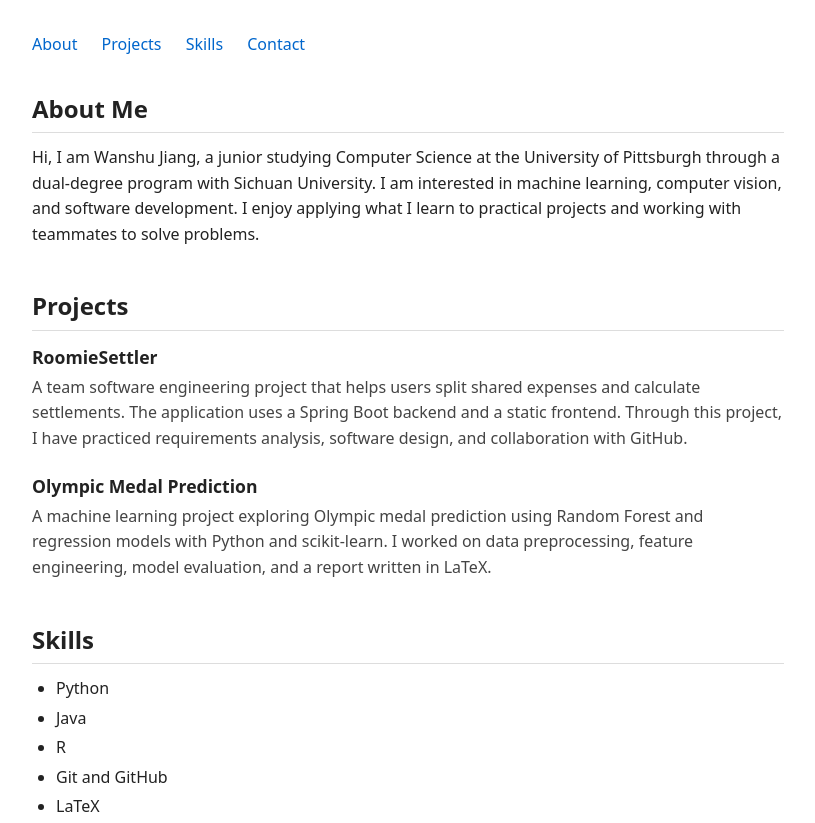
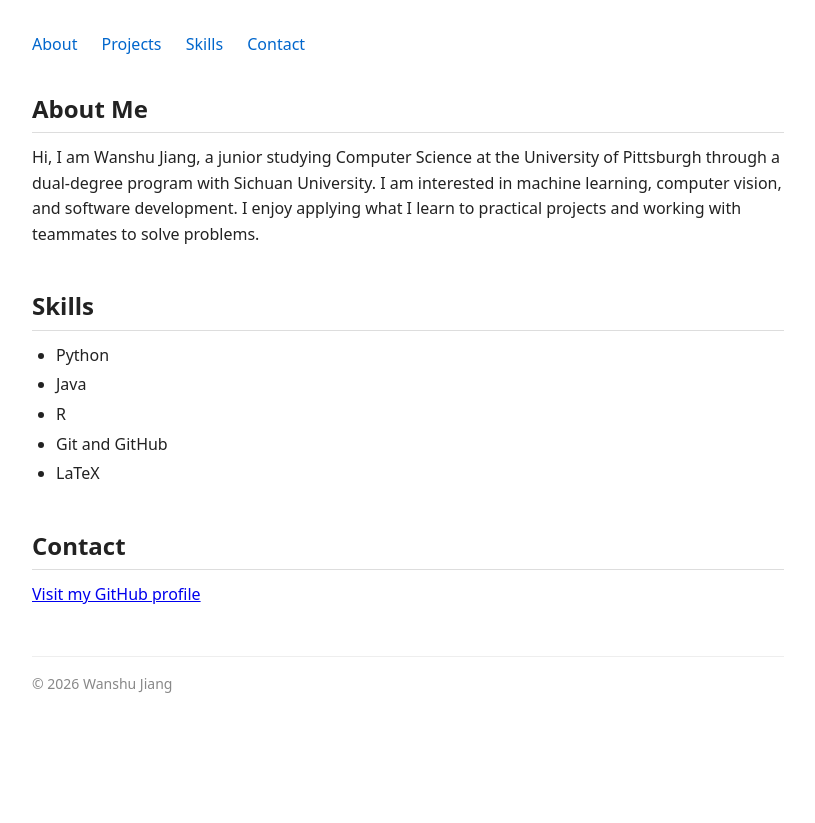
Before and after one commit to JudyJiang068/developer-portfolio, a plain HTML site: page index.html in a window 1280 px wide. Shown: the top 823 px of the page, without its empty margins (232-1047 px from the left). After the commit the page ends 800 px from the top, so only its background shows below. Drawn offline with Linux system fonts and the light colour scheme.

Commit message:
Remove projects to test validation gate

```diff
--- a/index.html
+++ b/index.html
@@ -33,29 +33,6 @@
       </p>
     </section>
 
-    <section id="projects">
-      <h2>Projects</h2>
-
-      <div class="project">
-        <h3>RoomieSettler</h3>
-        <p>
-          A team software engineering project that helps users split
-          shared expenses and calculate settlements. The application
-          uses a Spring Boot backend and a static frontend. Through
-          this project, I have practiced requirements analysis,
-          software design, and collaboration with GitHub.
-        </p>
-      </div>
-
-      <div class="project">
-        <h3>Olympic Medal Prediction</h3>
-        <p>
-          A machine learning project exploring Olympic medal prediction
-          using Random Forest and regression models with Python and
-          scikit-learn. I worked on data preprocessing, feature
-          engineering, model evaluation, and a report written in LaTeX.
-        </p>
-      </div>
 
     </section>
 
```
